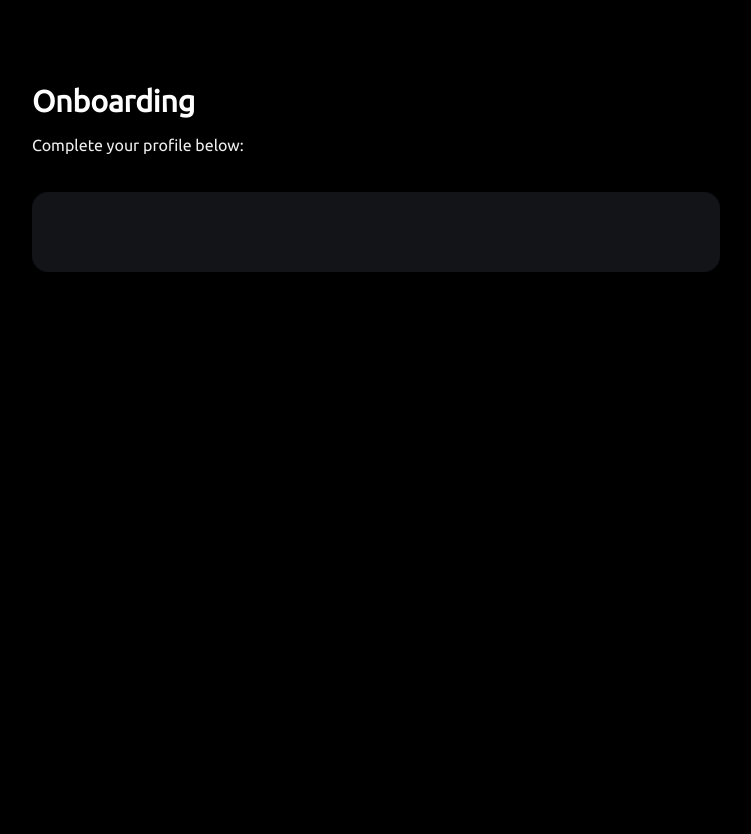
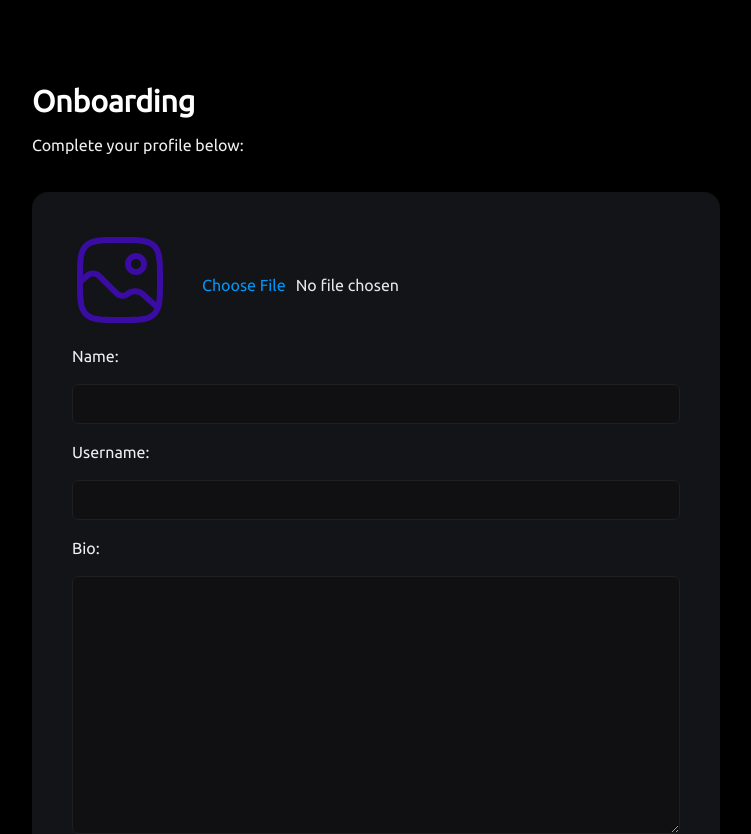
Before and after one commit to joseph-banaag/doks-app, a Next.js app: page /onboarding in a window 1280 px wide. Shown: the top 834 px of the page, without its empty margins (264-1015 px from the left). Before the commit the page ends 800 px from the top, so only its background shows below. Built offline with nearby package versions, Linux system fonts and the light colour scheme; no server answers.

Commit message:
updated the option to update the user profile from the onboarding

```diff
--- a/components/forms/AccountProfile.tsx
+++ b/components/forms/AccountProfile.tsx
@@ -1,7 +1,23 @@
-import React from 'react'
+"use client"
+import React, { ChangeEvent, useState } from 'react'
 import { useForm } from "react-hook-form"
-import { Form } from '../ui/form';
 import { zodResolver } from '@hookform/resolvers/zod'
+import { UserValidation } from '@/lib/validations/user';
+import * as z from "zod";
+
+import {
+    Form,
+    FormControl,
+    FormDescription,
+    FormField,
+    FormItem,
+    FormLabel,
+    FormMessage,
+} from "@/components/ui/form"
+import { Input } from "@/components/ui/input"
+import { Button } from '../ui/button';
+import Image from 'next/image';
+import { Textarea } from '../ui/textarea';
 
 // this is the type declaration for the properties passed to the AccountProfile component
 interface Props {
@@ -16,15 +32,160 @@
     btnTitle: string
 }
 
+
 export default function AccountProfile({ user, btnTitle }: Props) {
 
+    const [files, setFiles] = useState<File[]>([])
+
+    const handleImage = (e: ChangeEvent<HTMLInputElement>, fieldChange: (value: string) => void) => {
+        e.preventDefault();
+
+        const fileReader = new FileReader();
+
+        if (e.target.files && e.target.files?.length > 1) {
+            const file = e.target.files[0]
+
+            setFiles(Array.from(e.target.files));
+        }
+
+    }
+
+    function onSubmit(values: z.infer<typeof UserValidation>) {
+        // Do something with the form values.
+        // ✅ This will be type-safe and validated.
+        console.log(values)
+    }
+
+
     const form = useForm({
-        resolver: zodResolver()
+        resolver: zodResolver(UserValidation),
+        defaultValues: {
+            profile_photo: user?.image || "",
+            name: user?.name || "",
+            username: user?.username || "",
+            bio: user?.bio || ""
+        }
     });
 
     return (
-        <Form>
+        <Form {...form}>
+            <form
+                onSubmit={form.handleSubmit(onSubmit)}
+                className="flex flex-col justify-start gap-5">
 
+                <FormField
+                    control={form.control}
+                    name="profile_photo"
+                    render={({ field }) => (
+                        <FormItem className='flex items-center gap-4'>
+
+                            <FormLabel className='account-form_form-label'>
+                                {field.value ? (
+                                    <Image
+                                        src={field.value}
+                                        alt="profile photo"
+                                        width={96}
+                                        height={96}
+                                        priority
+                                        className='rounded-full object-cover'
+                                    />
+                                ) : (
+                                    <Image
+                                        src='/assets/profile.svg'
+                                        alt='profile photo'
+                                        width={96}
+                                        height={96}
+                                        className='object-cover'
+                                    />
+                                )}
+                            </FormLabel>
+
+                            <FormControl className='flex-1 text-base-semibold text-gray-200'>
+                                <Input
+                                    type='file'
+                                    accept='image/*'
+                                    placeholder='Upload your profile photo'
+                                    className='account-form_image-input'
+                                    onChange={(e) => handleImage(e, field.onChange)}
+
+                                />
+                            </FormControl>
+
+                        </FormItem>
+                    )}
+                />
+
+                <FormField
+                    control={form.control}
+                    name="name"
+                    render={({ field }) => (
+                        <FormItem className='flex flex-col items-start gap-3 w-full'>
+
+                            <FormLabel className='text-base-semibold text-light-2'>
+                                Name:
+                            </FormLabel>
+
+                            <FormControl>
+                                <Input
+                                    type='text'
+                                    className='account-form_input no-focus'
+                                    {...field}
+                                />
+                            </FormControl>
+
+                        </FormItem>
+                    )}
+                />
+
+
+                <FormField
+                    control={form.control}
+                    name="username"
+                    render={({ field }) => (
+                        <FormItem className='flex flex-col items-start gap-3 w-full'>
+
+                            <FormLabel className='text-base-semibold text-light-2'>
+                                Username:
+                            </FormLabel>
+
+                            <FormControl>
+                                <Input
+                                    type='text'
+                                    className='account-form_input no-focus'
+                                    {...field}
+                                />
+                            </FormControl>
+
+                        </FormItem>
+                    )}
+                />
+
+                <FormField
+                    control={form.control}
+                    name="bio"
+                    render={({ field }) => (
+                        <FormItem className='flex flex-col items-start gap-3 w-full'>
+
+                            <FormLabel className='text-base-semibold text-light-2'>
+                                Bio:
+                            </FormLabel>
+
+                            <FormControl>
+                                <Textarea
+                                    rows={10}
+                                    className='account-form_input no-focus'
+                                />
+                            </FormControl>
+
+                        </FormItem>
+                    )}
+                />
+
+
+
+
+                <Button type="submit">Submit</Button>
+            </form>
         </Form>
     )
 }
--- a/components/ui/button.tsx
+++ b/components/ui/button.tsx
@@ -9,7 +9,7 @@
   {
     variants: {
       variant: {
-        default: "bg-slate-900 text-slate-50 hover:bg-slate-900/90 dark:bg-slate-50 dark:text-slate-900 dark:hover:bg-slate-50/90",
+        default: "bg-[#3A0CA3]/70 text-slate-50 hover:bg-[#3A0CA3] dark:bg-slate-50 dark:text-slate-900 dark:hover:bg-slate-50/90",
         destructive:
           "bg-red-500 text-slate-50 hover:bg-red-500/90 dark:bg-red-900 dark:text-slate-50 dark:hover:bg-red-900/90",
         outline:
--- /dev/null
+++ b/components/ui/input.tsx
@@ -0,0 +1,25 @@
+import * as React from "react"
+
+import { cn } from "@/lib/utils"
+
+export interface InputProps
+  extends React.InputHTMLAttributes<HTMLInputElement> {}
+
+const Input = React.forwardRef<HTMLInputElement, InputProps>(
+  ({ className, type, ...props }, ref) => {
+    return (
+      <input
+        type={type}
+        className={cn(
+          "flex h-10 w-full rounded-md border border-slate-200 border-slate-200 bg-white px-3 py-2 text-sm ring-offset-white file:border-0 file:bg-transparent file:text-sm file:font-medium placeholder:text-slate-500 focus-visible:outline-none focus-visible:ring-2 focus-visible:ring-slate-950 focus-visible:ring-offset-2 disabled:cursor-not-allowed disabled:opacity-50 dark:border-slate-800 dark:border-slate-800 dark:bg-slate-950 dark:ring-offset-slate-950 dark:placeholder:text-slate-400 dark:focus-visible:ring-slate-300",
+          className
+        )}
+        ref={ref}
+        {...props}
+      />
+    )
+  }
+)
+Input.displayName = "Input"
+
+export { Input }
--- /dev/null
+++ b/components/ui/textarea.tsx
@@ -0,0 +1,24 @@
+import * as React from "react"
+
+import { cn } from "@/lib/utils"
+
+export interface TextareaProps
+  extends React.TextareaHTMLAttributes<HTMLTextAreaElement> {}
+
+const Textarea = React.forwardRef<HTMLTextAreaElement, TextareaProps>(
+  ({ className, ...props }, ref) => {
+    return (
+      <textarea
+        className={cn(
+          "flex min-h-[80px] w-full rounded-md border border-slate-200 border-slate-200 bg-white px-3 py-2 text-sm ring-offset-white placeholder:text-slate-500 focus-visible:outline-none focus-visible:ring-2 focus-visible:ring-slate-950 focus-visible:ring-offset-2 disabled:cursor-not-allowed disabled:opacity-50 dark:border-slate-800 dark:border-slate-800 dark:bg-slate-950 dark:ring-offset-slate-950 dark:placeholder:text-slate-400 dark:focus-visible:ring-slate-300",
+          className
+        )}
+        ref={ref}
+        {...props}
+      />
+    )
+  }
+)
+Textarea.displayName = "Textarea"
+
+export { Textarea }
--- /dev/null
+++ b/lib/validations/user.ts
@@ -0,0 +1,9 @@
+import * as z from "zod";
+
+export const UserValidation = z.object({
+    profile_photo: z.string().url().nonempty(),
+    name: z.string().min(3, { message: "Name must be at least 3 and max of 30 characters." }).max(30),
+    username: z.string().min(3, { message: "Name must be at least 3 and max of 30 characters." }).max(30),
+    bio: z.string().min(3, { message: "Name must be at least 3 and max of 1000 characters." }).max(1000),
+
+})
--- a/next.config.js
+++ b/next.config.js
@@ -1,4 +1,32 @@
 /** @type {import('next').NextConfig} */
-const nextConfig = {}
+const nextConfig = {
+  experimental: {
+    serverActions: true,
+    serverComponentsExternalPackages: ["mongoose"],
+  },
+  images: {
+    remotePatterns: [
+      {
+        protocol: "https",
+        hostname: "img.clerk.com",
+      },
+      {
+        protocol: "https",
+        hostname: "images.clerk.dev",
+      },
+      {
+        protocol: "https",
+        hostname: "uploadthing.com",
+      },
+      {
+        protocol: "https",
+        hostname: "placehold.co",
+      },
+    ],
+    typescript: {
+      ignoreBuildErrors: true,
+    },
+  },
+};
 
-module.exports = nextConfig
+module.exports = nextConfig;
```
Also changed, not shown: public/assets/profile.svg.
